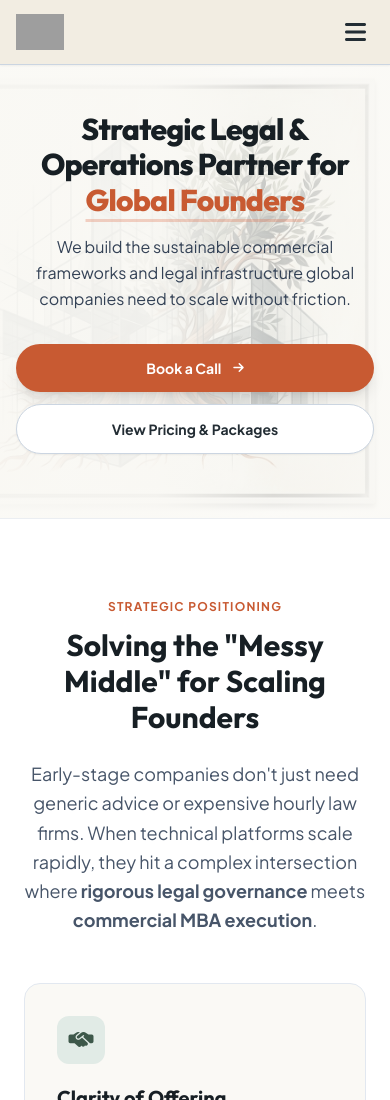
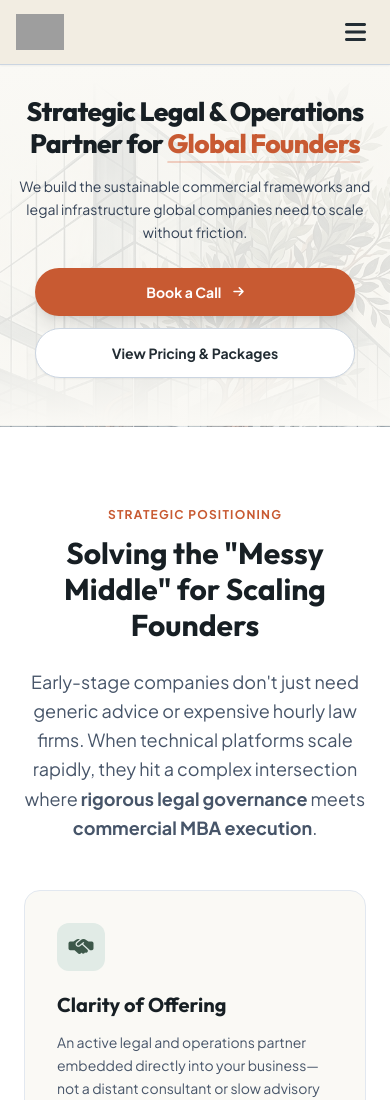
Before and after one commit to tolulopecynthiaajayi-sketch/scalable-growth-website, a website: page index.html in a window 390 px wide. Shown: the top 1100 px of the page. Drawn offline with nearby package versions, Linux system fonts and the light colour scheme; grey boxes are pictures that could not be loaded.

Commit message:
feat: add mobile-responsive hero section styles and update typography for small screens

```diff
--- a/index.html
+++ b/index.html
@@ -235,6 +235,15 @@
             background-repeat: no-repeat;
         }
 
+        @media (max-width: 640px) {
+            .hero-bg-container {
+                background-image: linear-gradient(to bottom, #FAF9F5 0%, rgba(250, 249, 245, 0.88) 25%, rgba(250, 249, 245, 0.88) 75%, #FAF9F5 100%), url('./assets/hero_organic_tree_clean.png');
+                background-size: 165%;
+                background-position: center 20%;
+                background-repeat: no-repeat;
+            }
+        }
+
         .faq-icon {
             transition: transform 0.3s ease;
         }
@@ -312,19 +321,19 @@
         <!-- ==================== HOME PAGE ==================== -->
         <div id="home" class="page-section active">
             <!-- Hero Section with Tree Artwork Background -->
-            <section class="relative pt-12 pb-16 sm:pt-20 sm:pb-24 overflow-hidden hero-bg-container border-b border-slate-200/60">
+            <section class="relative pt-8 pb-12 sm:pt-20 sm:pb-24 overflow-hidden hero-bg-container border-b border-slate-200/60">
                 <div class="max-w-4xl mx-auto px-4 sm:px-6 text-center flex flex-col items-center justify-center relative z-10">
 
-                    <h1 class="text-3xl sm:text-5xl lg:text-6xl font-extrabold text-slate-900 leading-[1.18] sm:leading-[1.12] tracking-tight font-heading mb-4 sm:mb-6 max-w-3xl mx-auto">
+                    <h1 class="text-[1.65rem] xs:text-3xl sm:text-5xl lg:text-6xl font-extrabold text-slate-900 leading-[1.2] sm:leading-[1.12] tracking-tight font-heading mb-4 sm:mb-6 max-w-3xl mx-auto">
                         Strategic Legal & Operations Partner for <span class="text-terracotta-500 underline decoration-terracotta-400/30 underline-offset-8">Global Founders</span>
                     </h1>
 
-                    <p class="text-base sm:text-xl text-slate-700 mb-8 sm:mb-10 leading-relaxed font-normal max-w-2xl mx-auto">
+                    <p class="text-sm sm:text-xl text-slate-700 mb-6 sm:mb-10 leading-relaxed font-normal max-w-2xl mx-auto">
                         We build the sustainable commercial frameworks and legal infrastructure global companies need to scale without friction.
                     </p>
 
                     <!-- CTA Row -->
-                    <div class="flex flex-col sm:flex-row gap-3 sm:gap-4 items-stretch sm:items-center justify-center w-full max-w-sm sm:max-w-none mx-auto">
+                    <div class="flex flex-col sm:flex-row gap-3 sm:gap-4 items-stretch sm:items-center justify-center w-full max-w-xs sm:max-w-none mx-auto">
                         <a href="https://calendar.app.google/iwe8TguZSCSdSKu66" target="_blank" rel="noopener noreferrer"
                             class="cta-btn-primary font-bold py-3.5 sm:py-4 px-6 sm:px-8 rounded-full text-sm sm:text-base flex items-center justify-center gap-3 shadow-lg w-full sm:w-auto text-center">
                             <span>Book a Call</span>
```
Also changed, not shown: Screenshot_20260813_052939_Chrome.jpg (added).
